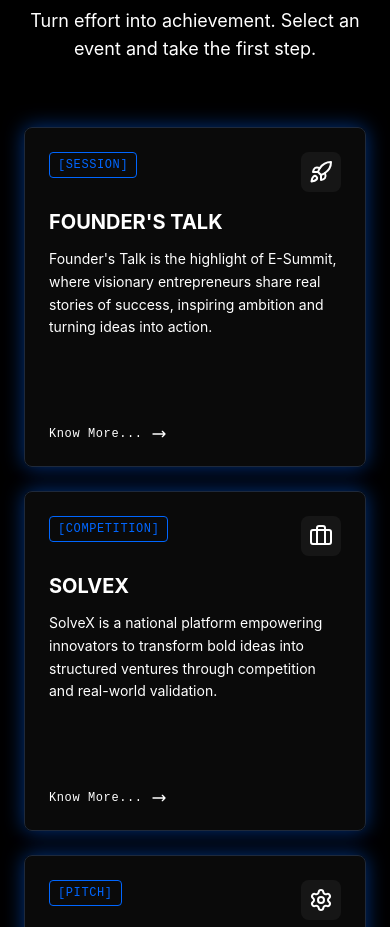
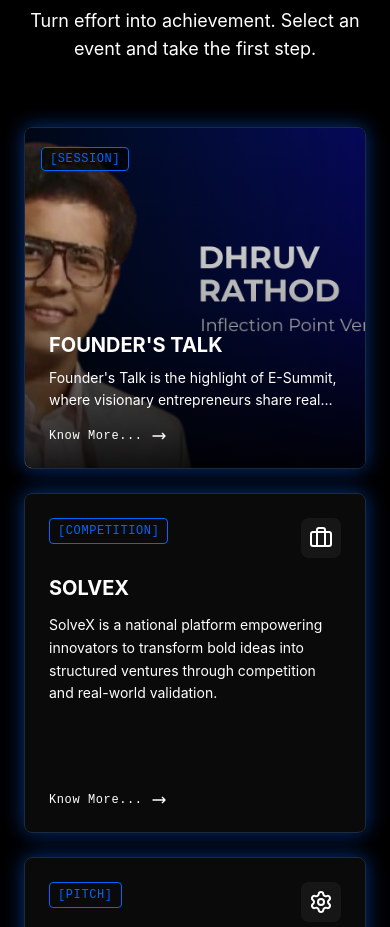
Before and after one commit to Ansh-mick27/AIIHFound_E_summit, a Next.js app: page / in a window 390 px wide. Shown: the part 3200-4127 px from the top of the page. Built offline with nearby package versions, Linux system fonts and the light colour scheme.

Commit message:
Inject responsive image into first event card (Founder's Talk)

```diff
--- a/src/components/CyberpunkCard.tsx
+++ b/src/components/CyberpunkCard.tsx
@@ -1,6 +1,7 @@
 'use client';
 import { motion } from "framer-motion";
 import { LucideIcon } from "lucide-react";
+import Image from "next/image";
 
 interface CyberpunkCardProps {
     category: string;
@@ -8,9 +9,62 @@ interface CyberpunkCardProps {
     description: string;
     icon: LucideIcon;
     delay?: number;
+    image?: string;
 }
 
-export default function CyberpunkCard({ category, title, description, icon: Icon, delay = 0 }: CyberpunkCardProps) {
+export default function CyberpunkCard({ category, title, description, icon: Icon, delay = 0, image }: CyberpunkCardProps) {
+    // Image variant: full-bleed image card with overlay text
+    if (image) {
+        return (
+            <motion.div
+                initial={{ opacity: 0, y: 20 }}
+                whileInView={{ opacity: 1, y: 0 }}
+                viewport={{ once: true }}
+                transition={{ delay, duration: 0.5 }}
+                whileHover={{ scale: 1.05 }}
+                className="group relative rounded-lg glow-border-cobalt glass-card hover:scale-105 transition-all duration-300 cursor-pointer h-full flex flex-col overflow-hidden"
+            >
+                {/* Full-bleed Image */}
+                <div className="relative w-full h-full min-h-[340px]">
+                    <Image
+                        src={image}
+                        alt={title}
+                        fill
+                        sizes="(max-width: 768px) 100vw, (max-width: 1200px) 50vw, 25vw"
+                        className="object-cover object-center transition-transform duration-500 group-hover:scale-105"
+                        priority
+                    />
+                    {/* Gradient overlay for text readability */}
+                    <div className="absolute inset-0 bg-gradient-to-t from-black/90 via-black/30 to-transparent" />
+
+                    {/* Category Tag - positioned top-left */}
+                    <div className="absolute top-4 left-4 z-10">
+                        <span className="font-mono-terminal text-xs text-[var(--accent-cobalt)] border border-[var(--accent-cobalt)] px-2 py-1 rounded bg-black/60 backdrop-blur-sm">
+                            [{category.toUpperCase()}]
+                        </span>
+                    </div>
+
+                    {/* Bottom overlay content */}
+                    <div className="absolute bottom-0 left-0 right-0 p-6 z-10">
+                        <h3 className="text-xl font-bold uppercase mb-2 text-white group-hover:text-glow-cobalt transition-all">
+                            {title}
+                        </h3>
+                        <p className="text-text-secondary text-sm leading-relaxed mb-4 line-clamp-2">
+                            {description}
+                        </p>
+                        <div className="flex items-center gap-2 text-xs font-mono-terminal text-text-muted group-hover:text-[var(--accent-cobalt)] transition-colors">
+                            <span>Know More...</span>
+                            <svg className="w-4 h-4 group-hover:translate-x-1 transition-transform" fill="none" viewBox="0 0 24 24" stroke="currentColor">
+                                <path strokeLinecap="round" strokeLinejoin="round" strokeWidth={2} d="M17 8l4 4m0 0l-4 4m4-4H3" />
+                            </svg>
+                        </div>
+                    </div>
+                </div>
+            </motion.div>
+        );
+    }
+
+    // Default variant: icon + text card
     return (
         <motion.div
             initial={{ opacity: 0, y: 20 }}
--- a/src/components/EventsGrid.tsx
+++ b/src/components/EventsGrid.tsx
@@ -11,6 +11,7 @@ export default function EventsGrid() {
         title: string;
         description: string;
         icon: any;
+        image?: string;
     }
 
     const events: EventItem[] = [
@@ -19,7 +20,8 @@ export default function EventsGrid() {
             category: "SESSION", // Renamed from SPEAKER
             title: "FOUNDER'S TALK",
             description: "Founder's Talk is the highlight of E-Summit, where visionary entrepreneurs share real stories of success, inspiring ambition and turning ideas into action.",
-            icon: Rocket
+            icon: Rocket,
+            image: "/images/speakers/dhruv-rathod.png"
         },
         {
             slug: "solvex",
@@ -116,6 +118,7 @@ export default function EventsGrid() {
                                     description={event.description}
                                     icon={event.icon}
                                     delay={index * 0.1}
+                                    image={event.image}
                                 />
                             </Link>
                         </div>
```
Also changed, not shown: public/images/speakers/dhruv-rathod.png (added).
